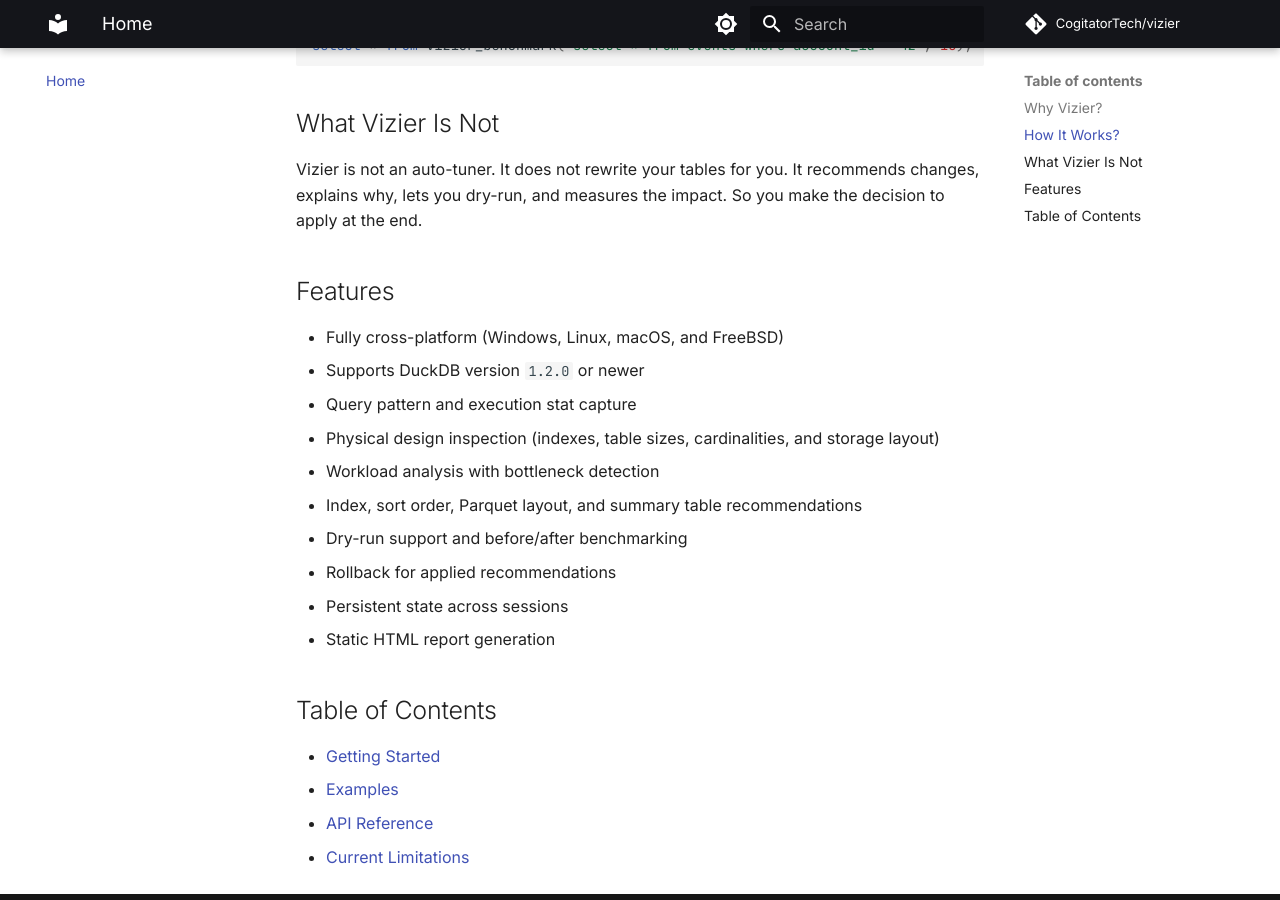
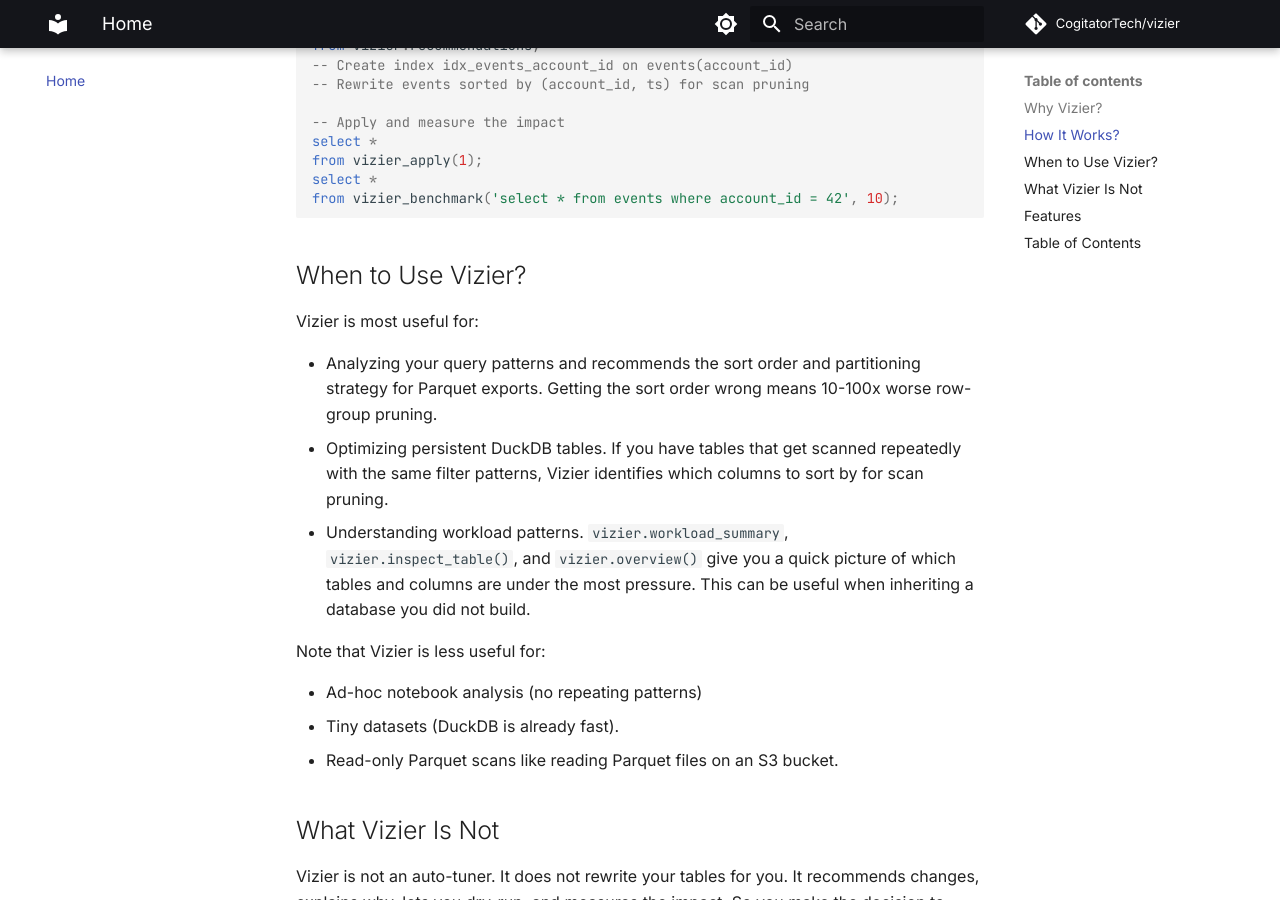
Before and after one commit to CogitatorTech/vizier, an MkDocs documentation site: the page built from docs/index.md, in a window 1280 px wide and 900 px high, scrolled down 1191 px. Built offline with MkDocs 1.6.1 and Material for MkDocs 9.7.7, drawn with Linux system fonts in a browser that asks for light colours; comment, search, counter and statistics services are not loaded.

Commit message:
Add a `When to Use Vizier?` section to documentation

````diff
--- a/docs/index.md
+++ b/docs/index.md
@@ -28,23 +28,48 @@
 Install Vizier from the hosted DuckDB extension repository, then use the workflow below.
 
 ```sql
-install vizier from 'https://cogitatortech.github.io/vizier/extensions';
-load vizier;
+install
+vizier from 'https://cogitatortech.github.io/vizier/extensions';
+load
+vizier;
 
 -- Capture your real queries
-select * from vizier_capture('select * from events where account_id = 42 and ts >= date ''2026-01-01''');
-select * from vizier_flush();
+select *
+from vizier_capture('select * from events where account_id = 42 and ts >= date ''2026-01-01''');
+select *
+from vizier_flush();
 
 -- Get recommendations
-select * from vizier_analyze();
-select * from vizier.recommendations;
+select *
+from vizier_analyze();
+select *
+from vizier.recommendations;
 -- Create index idx_events_account_id on events(account_id)
 -- Rewrite events sorted by (account_id, ts) for scan pruning
 
 -- Apply and measure the impact
-select * from vizier_apply(1);
-select * from vizier_benchmark('select * from events where account_id = 42', 10);
+select *
+from vizier_apply(1);
+select *
+from vizier_benchmark('select * from events where account_id = 42', 10);
 ```
+
+## When to Use Vizier?
+
+Vizier is most useful for:
+
+- Analyzing your query patterns and recommends the sort order and partitioning strategy for Parquet exports. Getting the
+  sort order wrong means 10-100x worse row-group pruning.
+- Optimizing persistent DuckDB tables. If you have tables that get scanned repeatedly with the same filter patterns, Vizier identifies which columns
+  to sort by for scan pruning.
+- Understanding workload patterns. `vizier.workload_summary`, `vizier.inspect_table()`, and `vizier.overview()` give you a quick picture of which
+  tables and columns are under the most pressure. This can be useful when inheriting a database you did not build.
+
+Note that Vizier is less useful for:
+
+- Ad-hoc notebook analysis (no repeating patterns)
+- Tiny datasets (DuckDB is already fast).
+- Read-only Parquet scans like reading Parquet files on an S3 bucket.
 
 ## What Vizier Is Not
 
````
